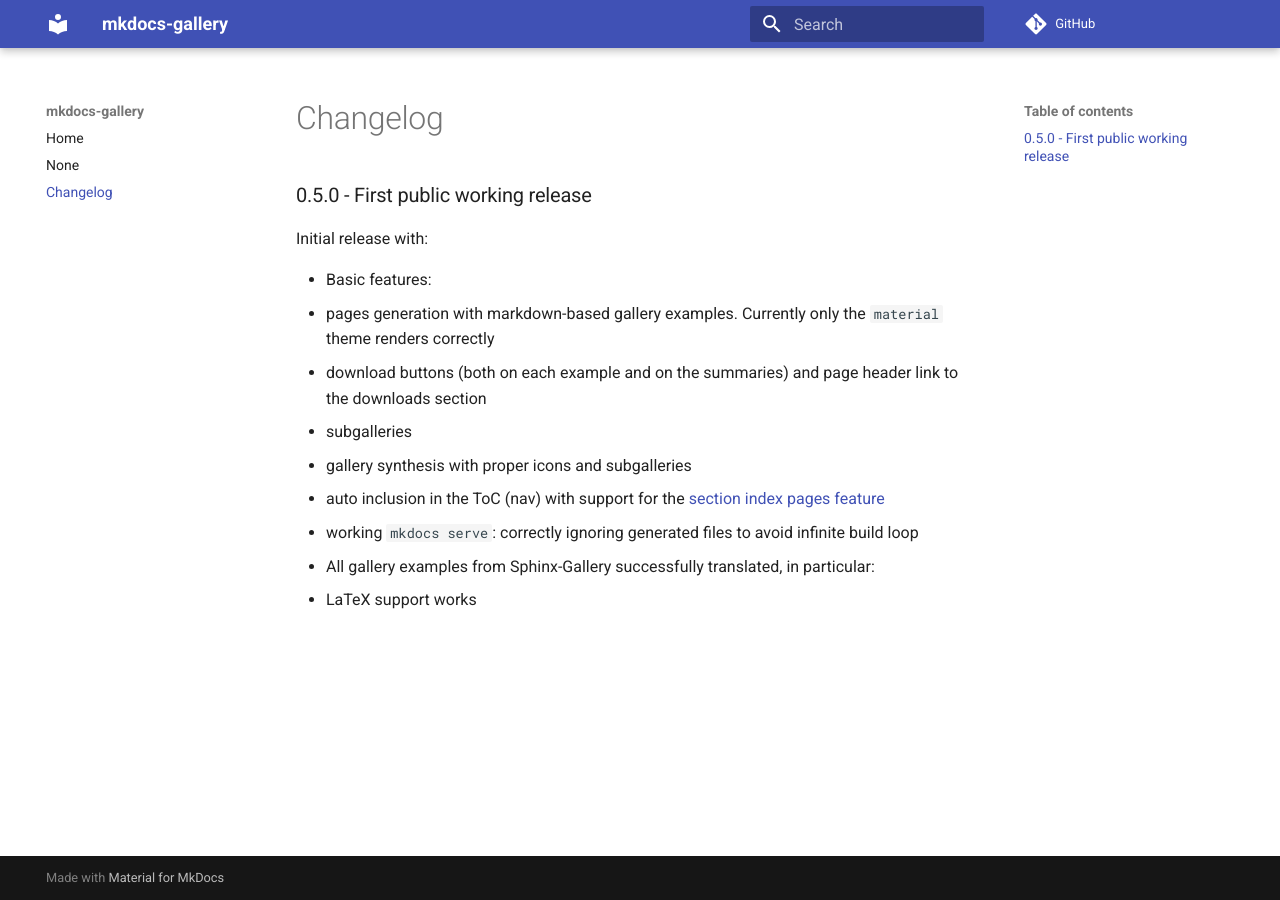
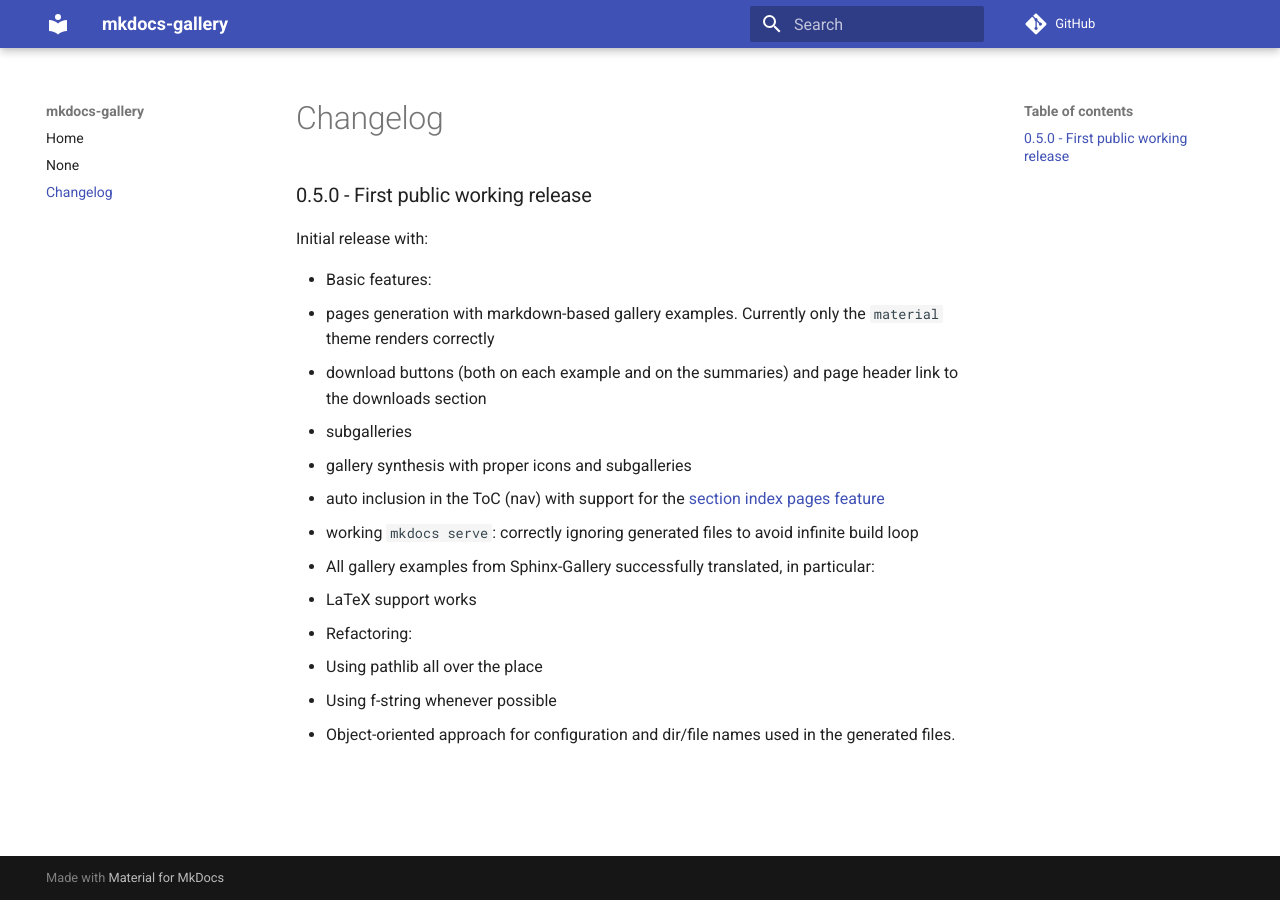
Before and after one commit to smarie/mkdocs-gallery, an MkDocs documentation site: the page built from docs/changelog.md, in a window 1280 px wide. Built offline with MkDocs 1.6.1 and Material for MkDocs 9.7.7, drawn with Linux system fonts in a browser that asks for light colours; comment, search, counter and statistics services are not loaded.

Commit message:
Changelog

```diff
--- a/docs/changelog.md
+++ b/docs/changelog.md
@@ -14,3 +14,8 @@
 
  - All gallery examples from Sphinx-Gallery successfully translated, in particular:
    - LaTeX support works
+
+ - Refactoring:
+   - Using pathlib all over the place
+   - Using f-string whenever possible
+   - Object-oriented approach for configuration and dir/file names used in the generated files.
```
